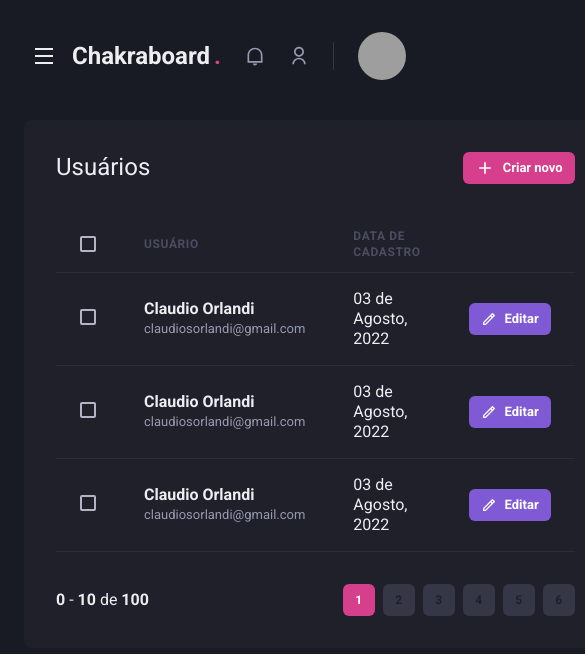
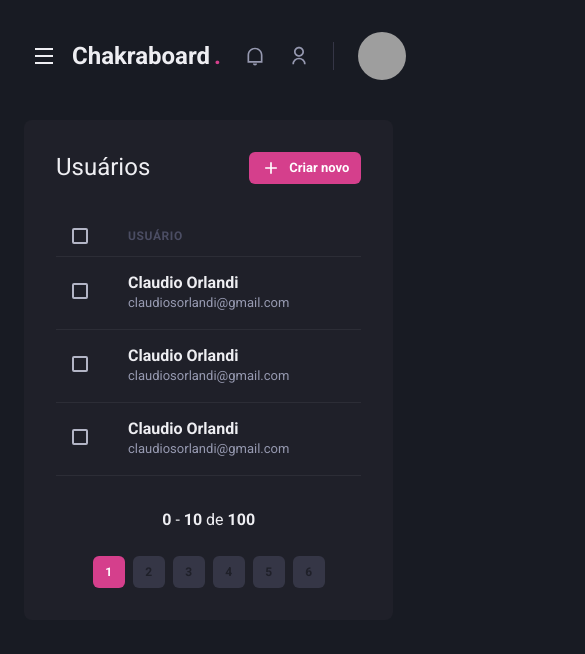
Before and after one commit to csorlandi/study-chakraboard, a Next.js app: page /users in a window 390 px wide. Shown: the top 654 px of the page, 585 px wide, since content can reach past the window. Built offline with nearby package versions, Linux system fonts and the light colour scheme; grey boxes are pictures that could not be loaded.

Commit message:
:lipstick: feat: apply responsive styles on users list page

```diff
--- a/src/components/Pagination/index.tsx
+++ b/src/components/Pagination/index.tsx
@@ -4,7 +4,7 @@
 export function Pagination() {
   return (
     <Stack
-      direction="row"
+      direction={['column', 'row']}
       mt="8"
       justify="space-between"
       align="center"
--- a/src/pages/users/index.tsx
+++ b/src/pages/users/index.tsx
@@ -12,6 +12,7 @@
   Th,
   Thead,
   Tr,
+  useBreakpointValue,
 } from '@chakra-ui/react';
 import { RiAddLine, RiPencilLine } from 'react-icons/ri';
 import { Pagination } from '../../components/Pagination';
@@ -19,6 +20,11 @@
 import { Sidebar } from '../../components/Sidebar';
 
 export default function UserList() {
+  const isWideVersion = useBreakpointValue({
+    base: false,
+    lg: true,
+  });
+
   return (
     <Box>
       <Header />
@@ -46,17 +52,17 @@
           <Table colorScheme="whiteAlpha">
             <Thead>
               <Tr>
-                <Th px="6" color="gray.300" width="8">
+                <Th px={['4', '4', '6']} color="gray.300" width="8">
                   <Checkbox colorScheme="pink" />
                 </Th>
                 <Th>Usuário</Th>
-                <Th>Data de cadastro</Th>
+                {isWideVersion && <Th>Data de cadastro</Th>}
                 <Th width="8" />
               </Tr>
             </Thead>
             <Tbody>
               <Tr>
-                <Td px="6">
+                <Td px={['4', '4', '6']}>
                   <Checkbox colorScheme="pink" />
                 </Td>
                 <Td>
@@ -67,8 +73,9 @@
                     </Text>
                   </Box>
                 </Td>
-                <Td>03 de Agosto, 2022</Td>
+                {isWideVersion && <Td>03 de Agosto, 2022</Td>}
                 <Td>
+                  {isWideVersion && (
                     <Button
                       as="a"
                       size="sm"
@@ -78,10 +85,11 @@
                     >
                       Editar
                     </Button>
+                  )}
                 </Td>
               </Tr>
               <Tr>
-                <Td px="6">
+                <Td px={['4', '4', '6']}>
                   <Checkbox colorScheme="pink" />
                 </Td>
                 <Td>
@@ -92,8 +100,9 @@
                     </Text>
                   </Box>
                 </Td>
-                <Td>03 de Agosto, 2022</Td>
+                {isWideVersion && <Td>03 de Agosto, 2022</Td>}
                 <Td>
+                  {isWideVersion && (
                     <Button
                       as="a"
                       size="sm"
@@ -103,10 +112,11 @@
                     >
                       Editar
                     </Button>
+                  )}
                 </Td>
               </Tr>
               <Tr>
-                <Td px="6">
+                <Td px={['4', '4', '6']}>
                   <Checkbox colorScheme="pink" />
                 </Td>
                 <Td>
@@ -117,8 +127,9 @@
                     </Text>
                   </Box>
                 </Td>
-                <Td>03 de Agosto, 2022</Td>
+                {isWideVersion && <Td>03 de Agosto, 2022</Td>}
                 <Td>
+                  {isWideVersion && (
                     <Button
                       as="a"
                       size="sm"
@@ -128,6 +139,7 @@
                     >
                       Editar
                     </Button>
+                  )}
                 </Td>
               </Tr>
             </Tbody>
```
Lines whose indentation alone changed are shown as unchanged.
